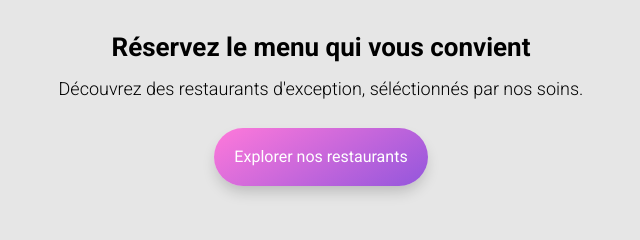
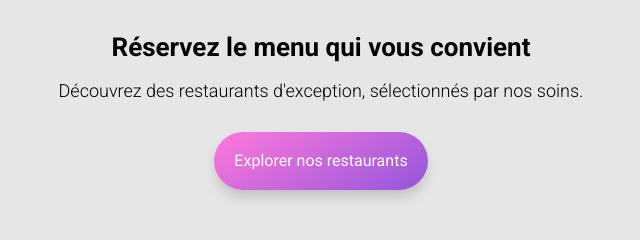
Before and after one commit to higew/ohmyfood, a website: page index.html in a window 1280 px wide. Shown: the part 131-371 px from the top of the page, 319-959 px from the left. Drawn offline with Linux system fonts and the light colour scheme.

Commit message:
Changing padding and added line-height to the explorer content

```diff
--- a/index.html
+++ b/index.html
@@ -33,7 +33,7 @@
         <main>
             <div class="explorer">
                 <h1>Réservez le menu qui vous convient</h1>
-                <p>Découvrez des restaurants d'exception, séléctionnés par nos soins.</p>
+                <p>Découvrez des restaurants d'exception, sélectionnés par nos soins.</p>
                 <button class="btn">Explorer nos restaurants</button>
             </div>
             <div class="step">
--- a/sass/pages/_main-index.scss
+++ b/sass/pages/_main-index.scss
@@ -48,7 +48,8 @@ main {
             font-size: 18px;
             font-weight: 300;
             text-align: center;
-            padding: 10px 20px 30px 20px;
+            line-height: 22px;
+            padding: 10px 10px 30px 10px;
         }
     }
     .step {
```
Also changed, not shown: public/css/style.css, public/css/stylecompressed.css, 1 other file.
